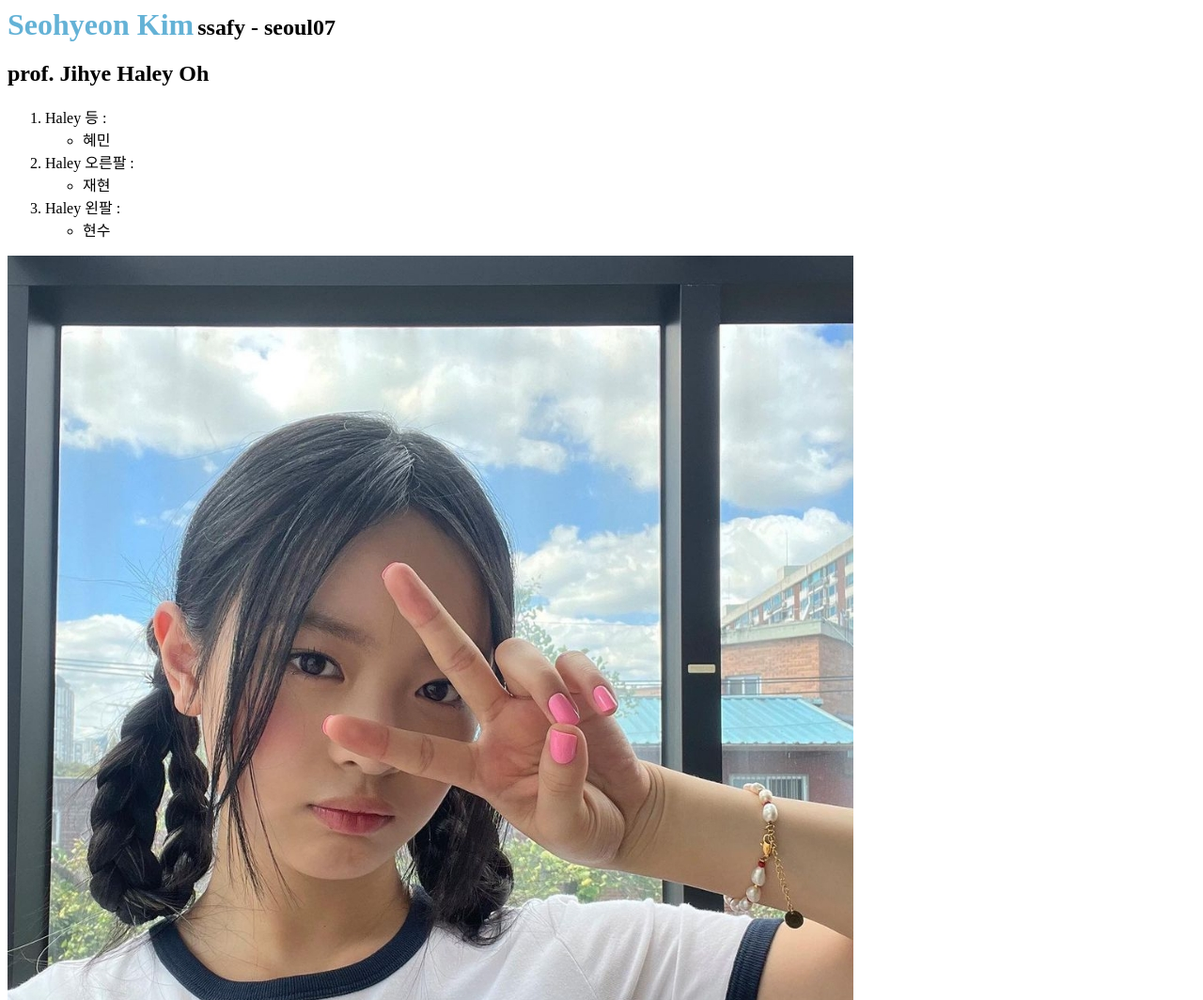
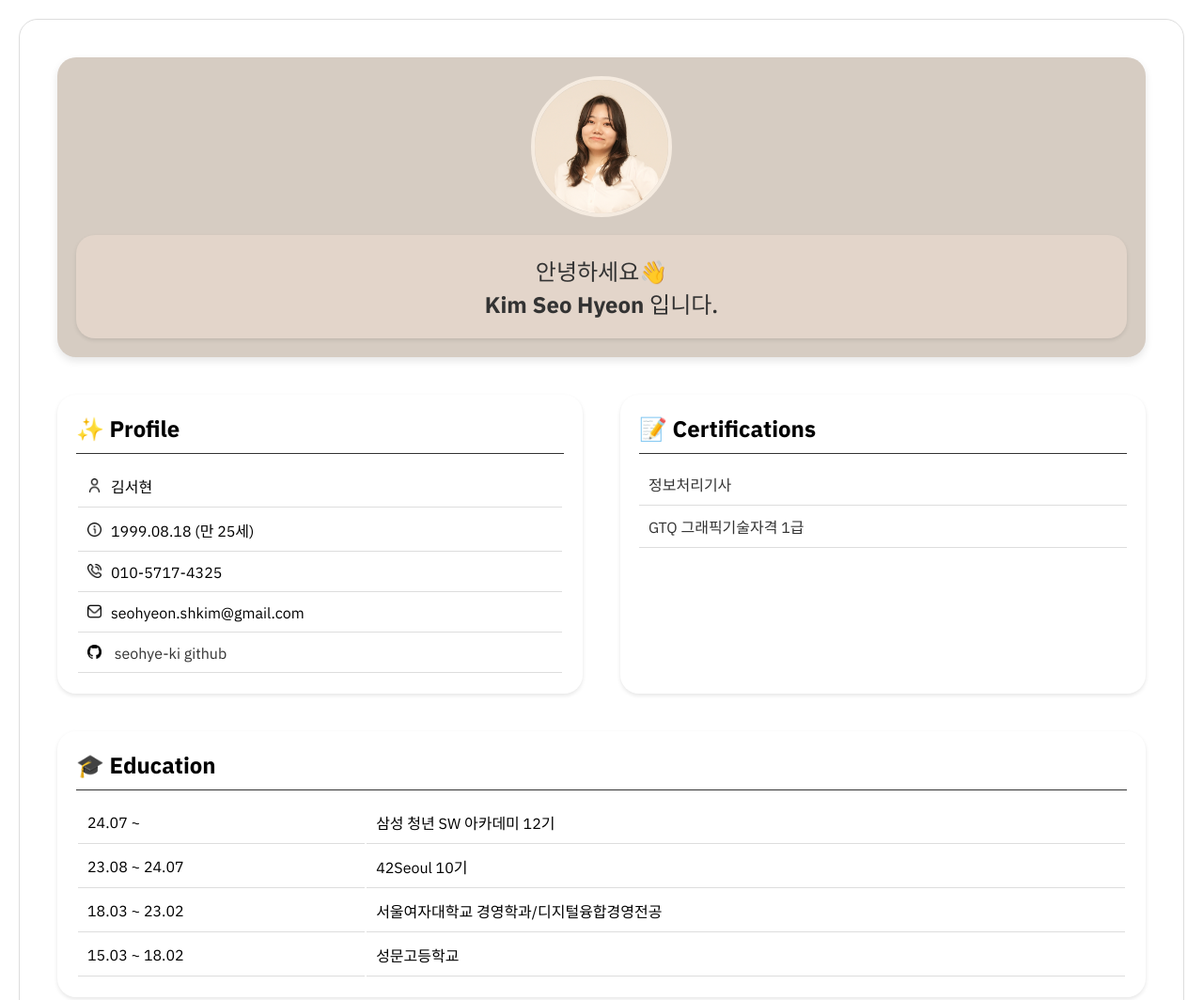
Before and after one commit to seohye-ki/seohye-ki.github.io, a plain HTML site: page index.html in a window 1280 px wide. Shown: the top 1064 px of the page at 94% size. Drawn offline with Linux system fonts and the light colour scheme.

Commit message:
my-resume(240822)

```diff
--- a/assets/css/style.css
+++ /dev/null
@@ -1,3 +0,0 @@
-h1 {
-    color: #64b2d6;
-}
--- /dev/null
+++ b/css/style.css
@@ -0,0 +1,96 @@
+@import url('https://fonts.googleapis.com/css2?family=IBM+Plex+Sans:ital,wght@0,100;0,200;0,300;0,400;0,500;0,600;0,700;1,100;1,200;1,300;1,400;1,500;1,600;1,700&family=Open+Sans:ital,wght@0,300..800;1,300..800&display=swap');
+
+* {
+    font-family: 'IBM Plex Sans';
+    margin: 0;
+    padding: 0;
+    box-sizing: border-box;
+    list-style: none;
+}
+
+header {
+    padding: 20px;
+    margin: 20px;
+	background-color: #d6ccc2;
+    text-align: center;
+	border-radius: 20px;
+	box-shadow: 0 4px 8px rgba(0, 0, 0, 0.1);
+}
+
+#profile {
+	border-radius: 50%;
+    border: 4px solid #f5ebe0;
+    margin-bottom: 15px;
+}
+
+.introdution {
+	background-color: #e3d5ca;
+	border-radius: 20px;
+	padding: 20px;
+	box-shadow: 0 2px 4px rgba(0, 0, 0, 0.1);
+}
+
+.introdution h1 {
+	font-size: 1.5em;
+	font-weight: 500;
+	color: #333333;
+}
+
+body {
+    padding: 20px;
+    margin: 20px;
+    border-radius: 20px;
+    border: 1px solid #dddddd;
+}
+
+h2 {
+    border-bottom: 1px solid #333333;
+    padding-bottom: 10px;
+    margin-bottom: 10px;
+    font-size: 1.5em;
+}
+
+article {
+    margin: 20px;
+    padding: 20px;
+    border-radius: 20px;
+    box-shadow: 0 2px 4px rgba(0, 0, 0, 0.1);
+}
+
+table {
+    width: 100%;
+}
+
+table td {
+    padding: 10px;
+    border-bottom: 1px solid #dddddd;
+}
+
+table img {
+	margin-right: 10px;
+}
+
+table a {
+    color: #333333;
+    text-decoration: none;
+}
+
+table a:hover {
+    color: #00FF00;
+    text-decoration: underline;
+}
+
+.box {
+    display: flex;
+    justify-content: space-around;
+}
+
+.box article {
+    width: 50%;
+}
+
+ul li {
+    color: #333333;
+    padding: 10px;
+    border-bottom: 1px solid #dddddd;
+}
--- a/index.html
+++ b/index.html
@@ -1,42 +1,105 @@
 <!DOCTYPE html>
-<html lang="en">
-<!-- 메타데이터 -->
+<html lang="ko">
 <head>
     <meta charset="UTF-8">
     <meta name="viewport" content="width=device-width, initial-scale=1.0">
-    <title>김서현</title>
-    <link rel="stylesheet" href="./assets/css/style.css">
-    <style>
-        h1 {
-            display: inline;
-        }
-    </style>
+    <title>Resume</title>
+    <link rel="stylesheet" href="./css/style.css">
 </head>
-<!-- 웹 상에 보여질 내용 -->
 <body>
-    <h1>Seohyeon Kim</h1>
-    <h2 style="display:inline;">ssafy - seoul07</h2>
-    <h2>prof. Jihye Haley Oh</h2>
-    <ol>
-        <li>Haley 등 :
-            <ul>
-                <li>혜민</li>
-            </ul>
-        </li>
-        <li>Haley 오른팔 :
-            <ul>
-                <li>재현</li>
-            </ul>
-        </li>
-        <li>Haley 왼팔 :
-            <ul>
-                <li>현수</li>
-            </ul>
-        </li>
-    </ol>
-    <a href="https://github.com/ssafy-seoul07/today">
-        <img src="./assets/img/image.jpg" alt="하니 이쁘다">
-    </a>
-    <img src="https://encrypted-tbn0.gstatic.com/images?q=tbn:ANd9GcQuWwCO_kjU_GWOHeJiIV45uX57FnzepbhDiw&s" alt="투어스 신유">
+    <header>
+		<img id="profile" src="./assets/seohyeki.jpeg" alt="김서현사진" width="150" height="150">
+        <div class="introdution">
+			<h1>안녕하세요👋</h1>
+			<h1><strong>Kim Seo Hyeon</strong> 입니다.</h1>
+		</div>
+    </header>
+    <section>
+        <div class="box">
+          <article>
+              <h2>✨ Profile</h2>
+              <table>
+                  <thead></thead>
+                  <tbody>
+                      <tr><td><img src="./assets/user.png" alt="이름" width="15" height="15">김서현</td></tr>
+                      <tr><td><img src="./assets/info.png" alt="생년월일" width="15" height="15">1999.08.18 (만 25세)</td></tr>
+                      <tr><td><img src="./assets/phone.png" alt="연락처" width="15" height="15">010-5717-4325</td></tr>
+                      <tr><td><img src="./assets/email.png" alt="이메일" width="15" height="15">seohyeon.shkim@gmail.com</td></tr>
+                      <tr>
+						<td>
+							<img src="./assets/github.png" alt="깃허브" width="15" height="15">
+							<a href="https://github.com/seohye-ki" target="_blank">seohye-ki github</a>
+						</td>
+					</tr>
+                  </tbody>
+              </table>
+          </article>
+          <article>
+              <h2>📝 Certifications</h2>
+              <ul>
+                  <li>정보처리기사</li>
+                  <li>GTQ 그래픽기술자격 1급</li>
+              </ul>
+          </article>
+        </div>
+        <article>
+            <h2>🎓 Education</h2>
+            <table>
+                <thead></thead>
+                <tbody>
+                    <tr>
+                      <td>24.07 ~</td>
+                      <td>삼성 청년 SW 아카데미 12기</td>
+                    </tr>
+                    <tr>
+                      <td>23.08 ~ 24.07</td>
+                      <td>42Seoul 10기</td>
+                    </tr>
+                    <tr>
+                      <td>18.03 ~ 23.02</td>
+                      <td>서울여자대학교 경영학과/디지털융합경영전공</td>
+                    </tr>
+                    <tr>
+                      <td>15.03 ~ 18.02</td>
+                      <td>성문고등학교</td>
+                    </tr>
+                </tbody>
+            </table>
+        </article>
+        <article>
+            <h2>🔍 Skills</h2>
+            <table>
+                <thead></tead>
+                <tr>
+                  <td>C</td>
+                  <td>●●●○○</td>
+                </tr>
+                <tr>
+                  <td>C++</td>
+                  <td>●●●○○</td>
+                </tr>
+                <tr>
+                  <td>JAVA</td>
+                  <td>●●●○○</td>
+                </tr>
+                <tr>
+                  <td>HTML</td>
+                  <td>●○○○○</td>
+                </tr>
+                <tr>
+                  <td>CSS</td>
+                  <td>●○○○○</td>
+                </tr>
+                <tr>
+                  <td>Adobe Photoshop CC</td>
+                  <td>●●●○○</td>
+                </tr>
+                <tr>
+                  <td>Adobe Illustrator CC</td>
+                  <td>●●●○○</td>
+                </tr>
+            </table>
+        </article>
+    </section>
 </body>
 </html>
```
Also changed, not shown: assets/email.png (added), assets/github.png (added), assets/img/image.jpg (deleted), assets/info.png (added), assets/phone.png (added), assets/seohyeki.jpeg (added), assets/user.png (added).
